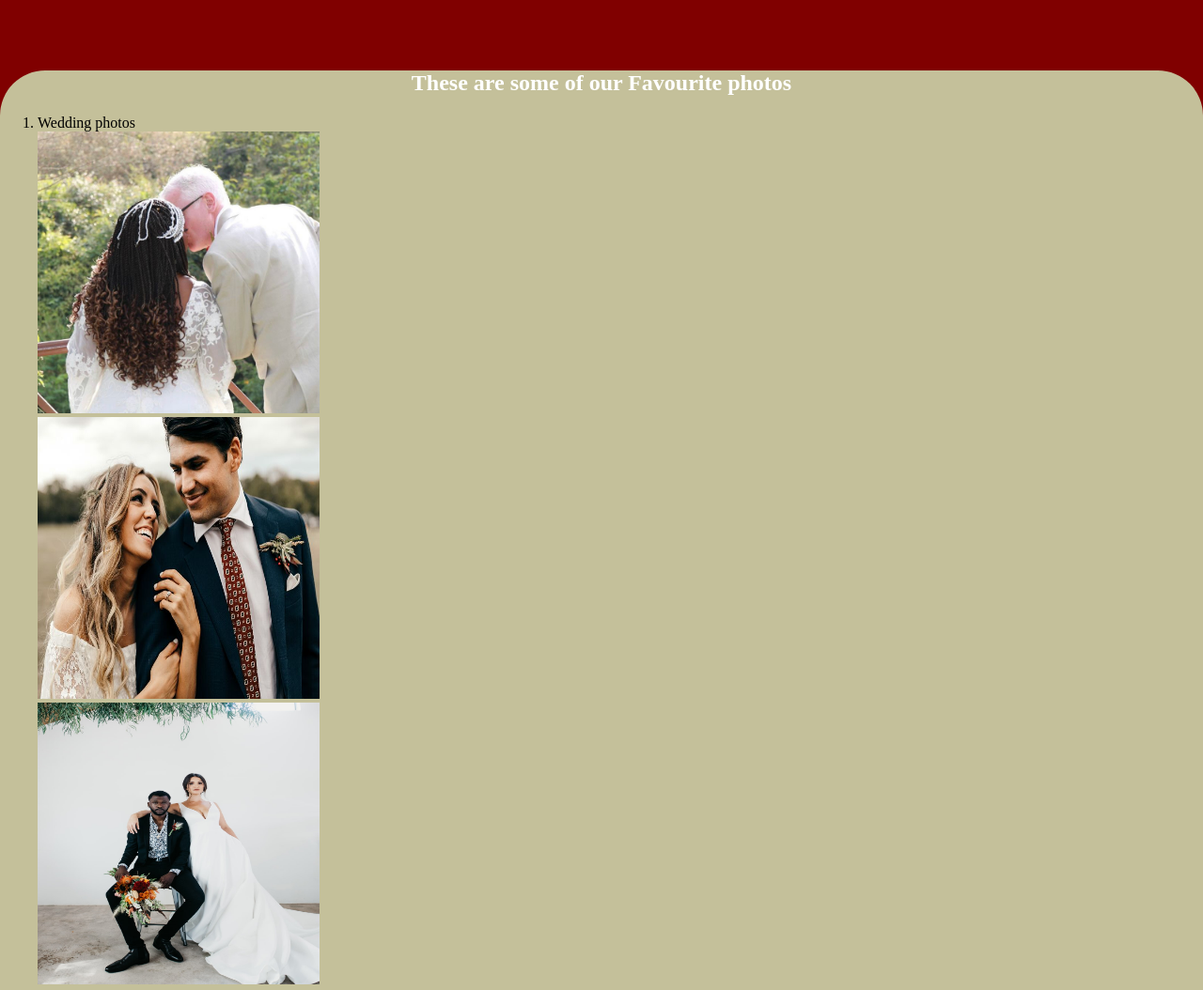
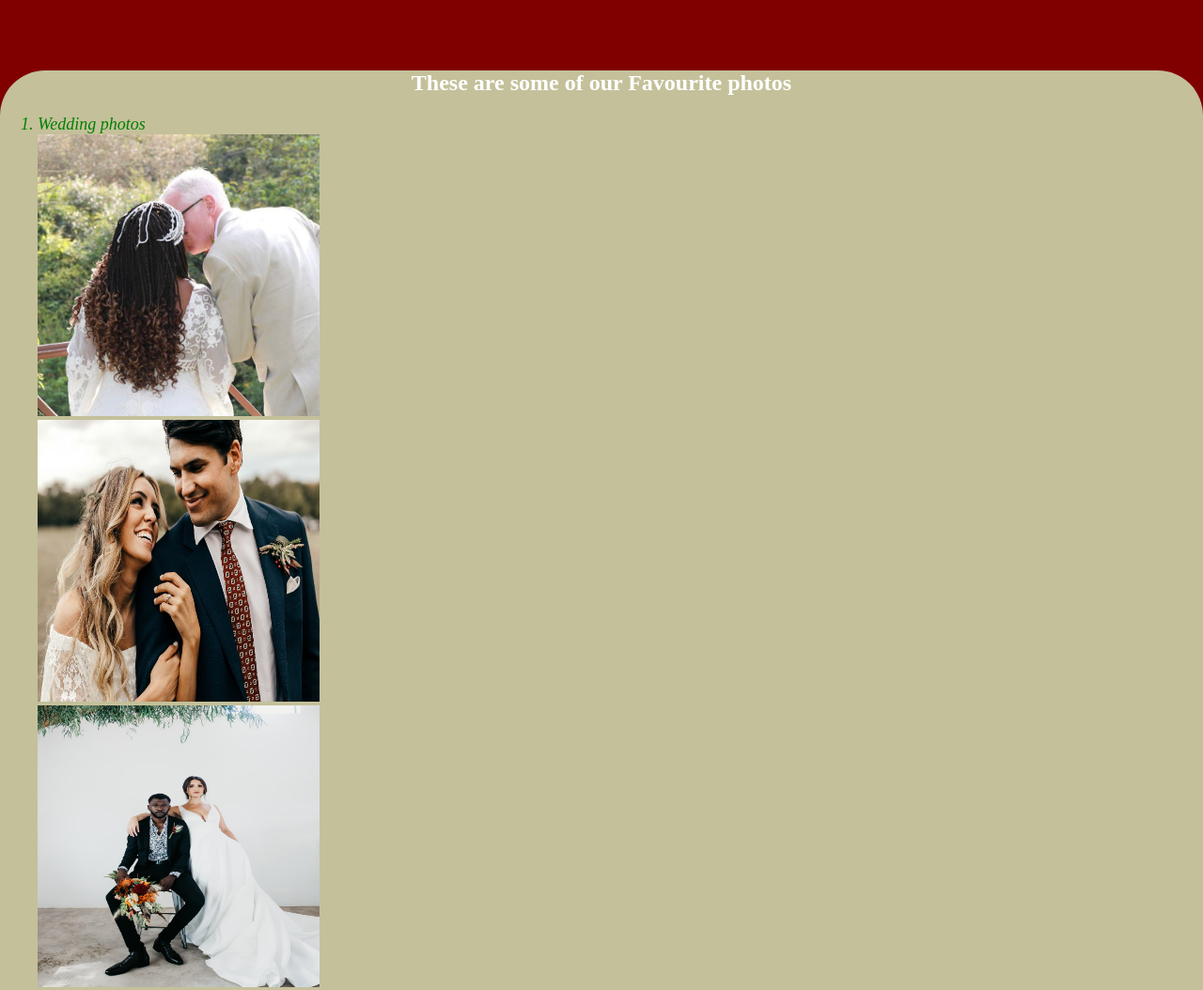
Before and after one commit to Ruweydha/Photography-Website, a plain HTML site: page index.html in a window 1280 px wide. Shown: the part 1500-2554 px from the top of the page at 94% size. Drawn offline with Linux system fonts and the light colour scheme.

Commit message:
Styled lists

```diff
--- a/index.css
+++ b/index.css
@@ -36,5 +36,9 @@ h2{
 .Favourites{
     background-color: #c4c09A;
     border-radius: 3rem;
-
 }
+li{
+    font-style: oblique;
+    font-size: large;
+    color: green;
+}
```
